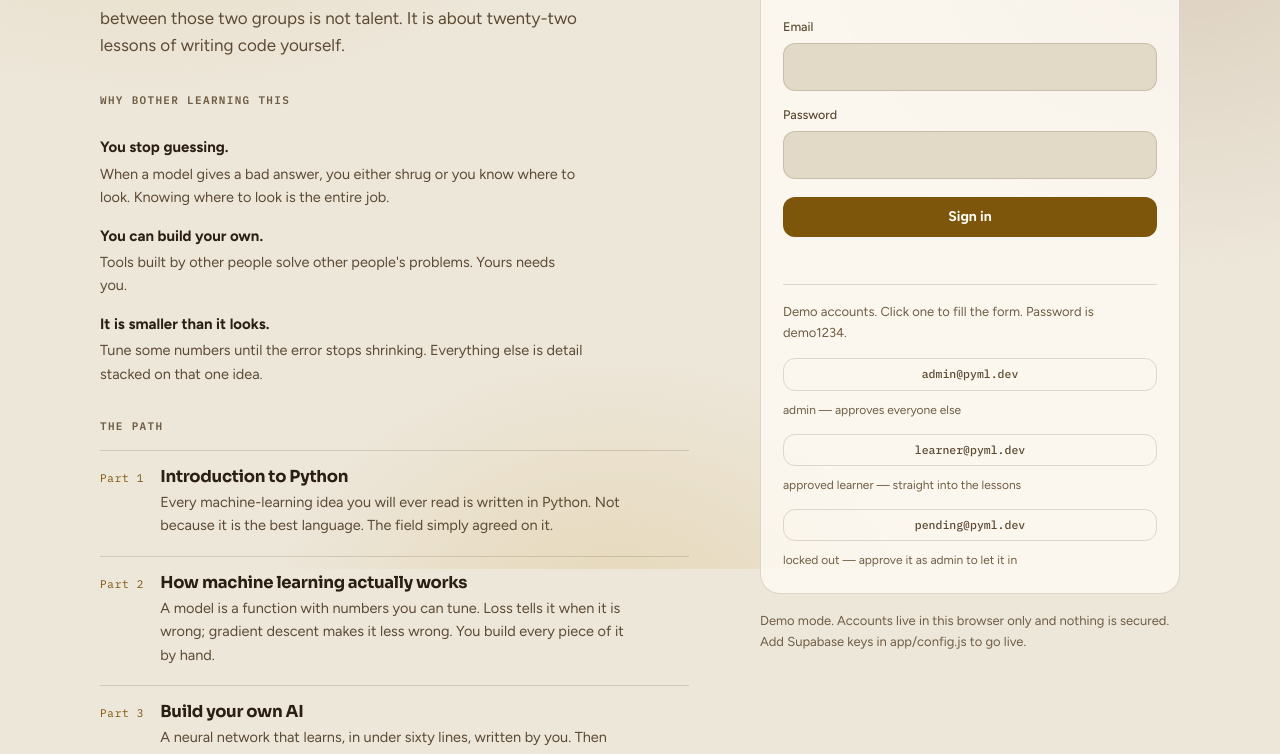
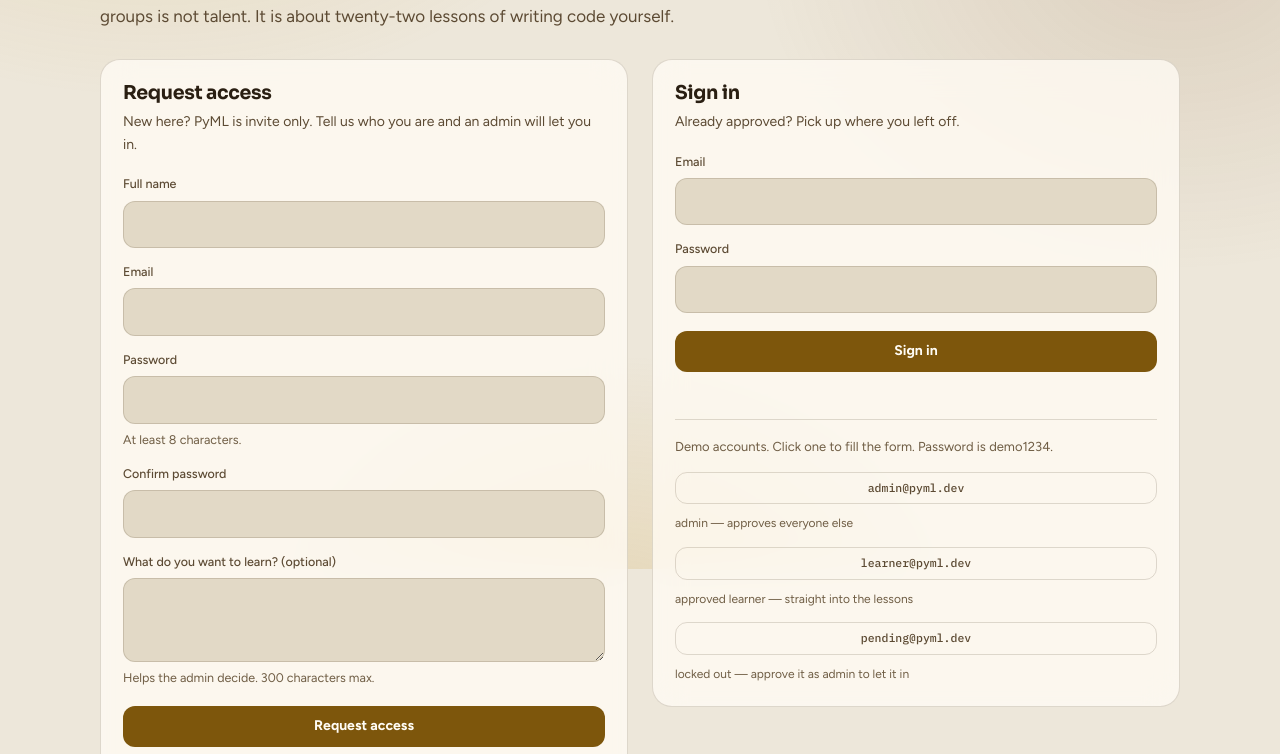
Before and after one commit to Asishteja18/Asishteja18.github.io, a plain HTML site: page index.html in a window 1280 px wide. Shown: the part 231-985 px from the top of the page. Drawn offline with Linux system fonts and the light colour scheme.

Commit message:
Landing: request access and sign in side by side, no separate signup page
Co-Authored-By: Claude Opus 5.5 <noreply@anthropic.com>
Claude-Session: https://claude.ai/code/session_01LPZYsp8cnMa8h1bn82oi4N

```diff
--- a/index.html
+++ b/index.html
@@ -282,6 +282,20 @@ td.email{font-family:var(--mono);font-size:13px;overflow-wrap:anywhere}
 .step p{color:var(--fg-2);font-size:14.5px;max-width:50ch}
 .closer{font-family:var(--mono);font-size:13px;color:var(--fg-3);max-width:48ch}
 .landing .auth{position:sticky;top:28px;max-width:420px;justify-self:end;width:100%}
+.gate{max-width:1120px;margin:0 auto;padding:40px 20px 72px}
+.gate .top{display:flex;align-items:center;gap:10px;font-family:var(--display);font-weight:700;
+  font-size:18px;margin-bottom:28px}
+.gate .top .dot{width:10px;height:10px;border-radius:50%;background:var(--gold);
+  box-shadow:0 0 12px var(--gold)}
+.gate .hero h1{font-size:clamp(28px,3.6vw,40px);letter-spacing:-.025em;margin-bottom:12px;max-width:22ch}
+.gate .hero .big{color:var(--fg-2);font-size:17px;max-width:60ch;margin-bottom:28px}
+.duo{display:grid;grid-template-columns:1fr 1fr;gap:24px;align-items:start;margin-bottom:22px}
+.duo .panel h2{font-size:19px;margin-bottom:6px}
+.duo .panel .sub{color:var(--fg-2);font-size:14px;margin-bottom:18px}
+.duo .btn{width:100%;margin-top:4px}
+.gate .demo-note{margin-bottom:44px}
+.gate .more{display:grid;grid-template-columns:1fr 1fr;gap:48px;align-items:start}
+.gate .more .why{margin-bottom:0}
 
 /* ------------------------------------------------------------- groups */
 .group{margin-bottom:38px}
@@ -297,6 +311,9 @@ td.email{font-family:var(--mono);font-size:13px;overflow-wrap:anywhere}
 @media (max-width:980px){
   .landing{grid-template-columns:1fr;gap:38px;padding:30px 18px 56px}
   .landing .auth{position:static;justify-self:stretch;max-width:none}
+  .duo,.gate .more{grid-template-columns:1fr;gap:20px}
+  .duo .signin{order:-1}
+  .gate{padding:28px 18px 56px}
 }
 
 /* ------------------------------------------------- collapsing sections */
@@ -867,7 +884,7 @@ function authShell(body, pitch) {
   if (!api.LIVE) {
     const n = el("p", "note");
     n.style.marginTop = "16px";
-    n.textContent = "Demo mode. Accounts live in this browser only and nothing is secured. Add Supabase keys in app/config.js to go live.";
+    n.textContent = "Demo mode. Accounts live in this browser only and nothing is secured. Add Supabase keys to go live.";
     card.append(n);
   }
   if (pitch) { page.append(pitchColumn(), card); }
@@ -875,12 +892,15 @@ function authShell(body, pitch) {
   root.append(page);
 }
 
-function pitchColumn() {
+const HERO_H1 = "Most people meet AI as a box that answers questions.";
+const HERO_P = "A much smaller number know what is inside the box. The distance between those two groups is not talent. It is about twenty-two lessons of writing code yourself.";
+
+function pitchColumn(hero = true) {
   const col = el("div", "pitch");
-
-  col.append(el("h1", null, "Most people meet AI as a box that answers questions."));
-  col.append(el("p", "big",
-    "A much smaller number know what is inside the box. The distance between those two groups is not talent. It is about twenty-two lessons of writing code yourself."));
+  if (hero) {
+    col.append(el("h1", null, HERO_H1));
+    col.append(el("p", "big", HERO_P));
+  }
 
   const why = el("div", "why");
   why.append(el("h2", null, "Why bother learning this"));
@@ -912,33 +932,56 @@ function pitchColumn() {
   return col;
 }
 
-function renderAuth(tab = "in") {
-  const panel = el("div", "panel");
-  const tabs = el("div", "tabs");
-  const bIn = el("button", null, "Sign in"), bUp = el("button", null, "Request access");
-  bIn.setAttribute("aria-selected", tab === "in");
-  bUp.setAttribute("aria-selected", tab === "up");
-  bIn.onclick = () => renderAuth("in");
-  bUp.onclick = () => { location.hash = "signup"; };
-  tabs.append(bIn, bUp);
+/* Landing: request access on one side, sign in on the other. #signup
+   deep-links straight to the request form (it is the invite link). */
+function renderAuth() {
+  root.innerHTML = "";
+  const page = el("div", "gate");
+
+  const top = el("div", "top");
+  top.append(el("span", "dot"), document.createTextNode("PyML"));
+  const hero = el("div", "hero");
+  hero.append(el("h1", null, HERO_H1), el("p", "big", HERO_P));
+
+  const duo = el("div", "duo");
+  duo.append(signupPanel(), signinPanel());
+  page.append(top, hero, duo);
+
+  if (!api.LIVE) {
+    page.append(el("p", "note demo-note",
+      "Demo mode. Accounts live in this browser only and nothing is secured. Add Supabase keys to go live."));
+  }
+
+  // the rest of the pitch: why on one side, the path on the other
+  const rest = pitchColumn(false);
+  const more = el("div", "more");
+  more.append(...rest.children);
+  page.append(more);
+  root.append(page);
+
+  if (location.hash === "#signup") {
+    const f = $("#su-name");
+    f.scrollIntoView({ block: "center" });
+    f.focus({ preventScroll: true });
+  }
+}
+
+function signinPanel() {
+  const panel = el("div", "panel signin");
+  panel.append(el("h2", null, "Sign in"));
+  panel.append(el("p", "sub", "Already approved? Pick up where you left off."));
 
   const form = el("form");
   form.innerHTML =
     '<div class="field"><label for="em">Email</label><input id="em" type="email" required autocomplete="email"></div>' +
-    '<div class="field"><label for="pw">Password</label><input id="pw" type="password" required minlength="8" ' +
-    'autocomplete="' + (tab === "up" ? "new-password" : "current-password") + '"></div>';
-  const btn = el("button", "btn", tab === "in" ? "Sign in" : "Request access");
+    '<div class="field"><label for="pw">Password</label><input id="pw" type="password" required minlength="8" autocomplete="current-password"></div>';
+  const btn = el("button", "btn", "Sign in");
   btn.type = "submit";
   const err = el("p", "err");
+  err.setAttribute("role", "alert");
   form.append(btn, err);
-  if (tab === "up") {
-    const n = el("p", "note");
-    n.style.marginTop = "12px";
-    n.textContent = "New accounts need an admin to approve them before lessons unlock.";
-    form.append(n);
-  }
-
-  if (tab === "in" && !api.LIVE) {
+
+  if (!api.LIVE) {
     const box = el("div", "demo-logins");
     box.append(el("p", "note", "Demo accounts. Click one to fill the form. Password is demo1234."));
     api.DEMO_ACCOUNTS.forEach((a) => {
@@ -959,27 +1002,22 @@ function renderAuth(tab = "in") {
   form.onsubmit = async (e) => {
     e.preventDefault();
     err.textContent = "";
-    busyButton(btn, tab === "in" ? "Signing in" : "Sending");
-    const email = $("#em").value.trim(), pw = $("#pw").value;
-    const r = tab === "in" ? await api.signIn(email, pw) : await api.signUp(email, pw);
-    if (!r.ok) {
-      err.textContent = r.error; btn.disabled = false;
-      btn.textContent = tab === "in" ? "Sign in" : "Request access";
-      return;
-    }
+    busyButton(btn, "Signing in");
+    const r = await api.signIn($("#em").value.trim(), $("#pw").value);
+    if (!r.ok) { err.textContent = r.error; btn.disabled = false; btn.textContent = "Sign in"; return; }
+    location.hash = "";
     render();
   };
 
-  panel.append(tabs, form);
-  authShell(panel, true);
-}
-
-/* Dedicated signup page, deep-linkable as #signup so it can be shared. */
-function renderSignup() {
+  panel.append(form);
+  return panel;
+}
+
+function signupPanel() {
   const panel = el("div", "panel signup");
   panel.append(el("h2", null, "Request access"));
   panel.append(el("p", "sub",
-    "PyML is invite only. Tell us who you are and an admin will let you in" +
+    "New here? PyML is invite only. Tell us who you are and an admin will let you in" +
     (api.LIVE ? " — you get an email the moment that happens." : ".")));
 
   const form = el("form");
@@ -1012,14 +1050,14 @@ function renderSignup() {
     input.id = f.id;
     if (f.area) input.maxLength = 300;
     else { input.type = f.type; input.autocomplete = f.ac; input.required = true; }
-    const err = el("p", "ferr");
-    err.id = f.id + "-err";
-    err.setAttribute("aria-live", "polite");
-    input.setAttribute("aria-describedby", err.id + (f.hint ? " " + f.id + "-hint" : ""));
+    const ferr = el("p", "ferr");
+    ferr.id = f.id + "-err";
+    ferr.setAttribute("aria-live", "polite");
+    input.setAttribute("aria-describedby", ferr.id + (f.hint ? " " + f.id + "-hint" : ""));
     input.onblur = () => { if (input.value) show(f); };
     box.append(lab, input);
     if (f.hint) { const h = el("p", "hint", f.hint); h.id = f.id + "-hint"; box.append(h); }
-    box.append(err);
+    box.append(ferr);
     form.append(box);
   });
 
@@ -1047,15 +1085,8 @@ function renderSignup() {
     render();
   };
 
-  const sw = el("p", "switch", "Already have an account? ");
-  const back = el("button", "linkbtn", "Sign in");
-  back.type = "button";
-  back.onclick = () => { location.hash = ""; };
-  sw.append(back);
-
-  panel.append(form, sw);
-  authShell(panel, false);
-  $("#su-name").focus();
+  panel.append(form);
+  return panel;
 }
 
 function renderCheckEmail(email) {
@@ -1066,7 +1097,7 @@ function renderCheckEmail(email) {
     "We sent a confirmation link to " + email + ". Click it to verify your address. " +
     "After that an admin reviews your request, and we email you when you are in."));
   const back = el("button", "btn ghost", "Back to sign in");
-  back.onclick = () => { location.hash = ""; render(); };
+  back.onclick = () => { location.hash = ""; renderAuth(); };
   panel.append(back);
   authShell(panel, false);
 }
@@ -2014,7 +2045,7 @@ async function renderAdmin() {
 /* =================================================================== main */
 async function render() {
   const me = api.session();
-  if (!me) return location.hash === "#signup" ? renderSignup() : renderAuth();
+  if (!me) return renderAuth();
   if (!me.approved) return renderPending();
   touchStreak();
 
```
Also changed, not shown: 1 other file.
